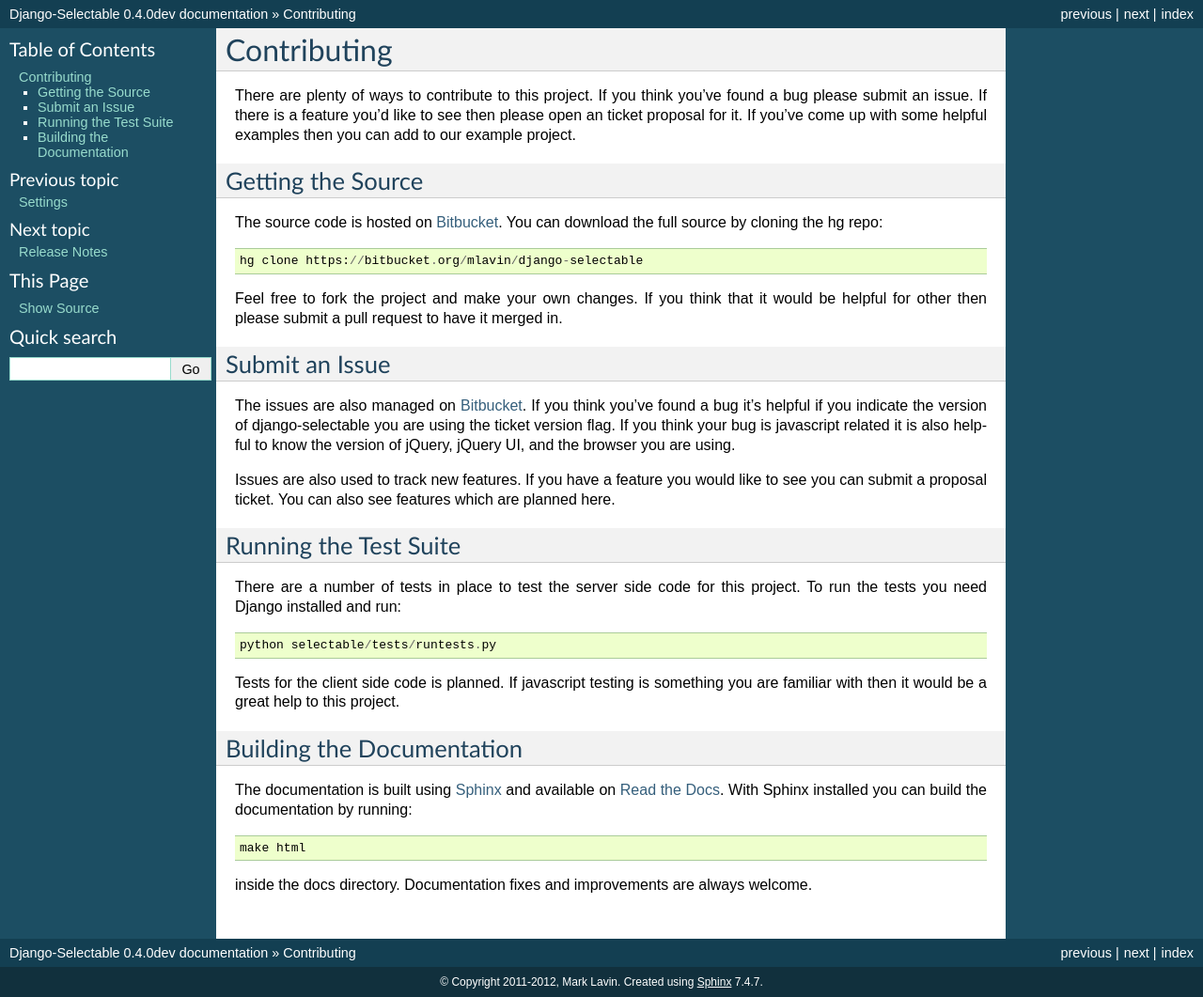
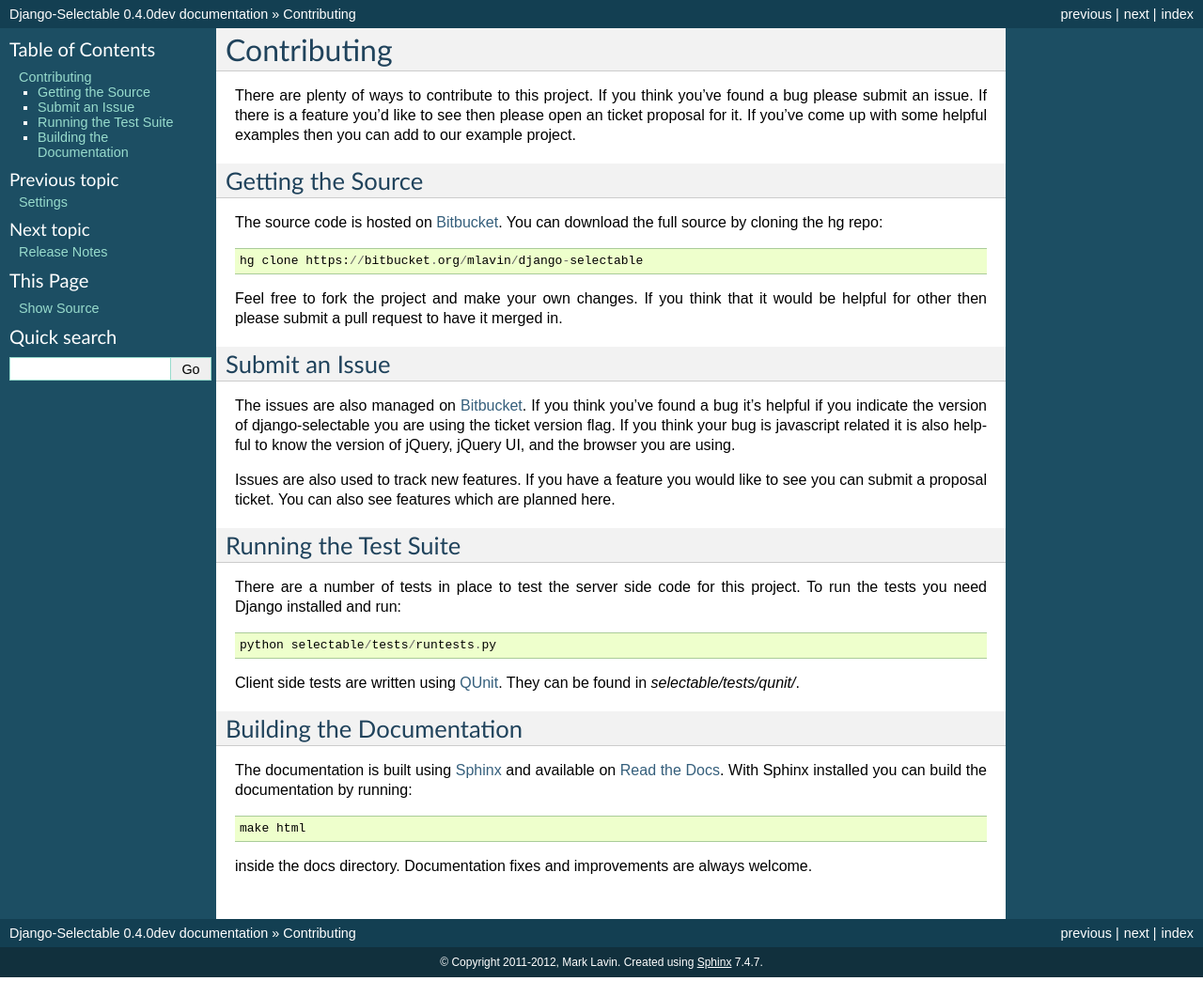
Before and after one commit to mlavin/django-selectable, a Sphinx documentation site: the page built from docs/contribute.rst, in a window 1280 px wide. Shown: the whole page at 94% size. Built offline with Sphinx 7.4.7, drawn with Linux system fonts in a browser that asks for light colours; after the commit the page ends 1040 px from its top, so only the background shows below that.

Commit message:
JS test suite note in contribution guide.

```diff
--- a/docs/contribute.rst
+++ b/docs/contribute.rst
@@ -41,8 +41,8 @@
 
     python selectable/tests/runtests.py
 
-Tests for the client side code is planned. If javascript testing is something you
-are familiar with then it would be a great help to this project.
+Client side tests are written using `QUnit <http://docs.jquery.com/QUnit>`_. They
+can be found in `selectable/tests/qunit/`.
 
 
 Building the Documentation
```
